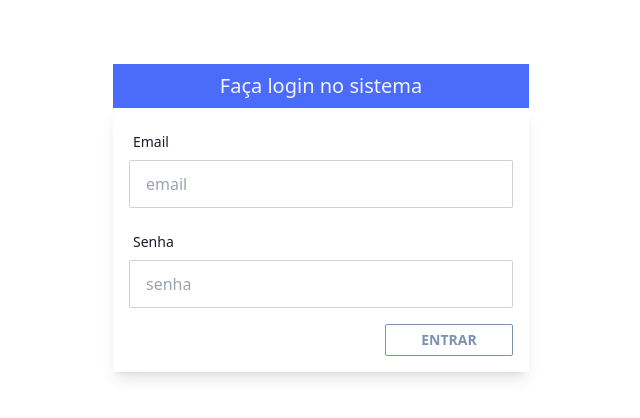
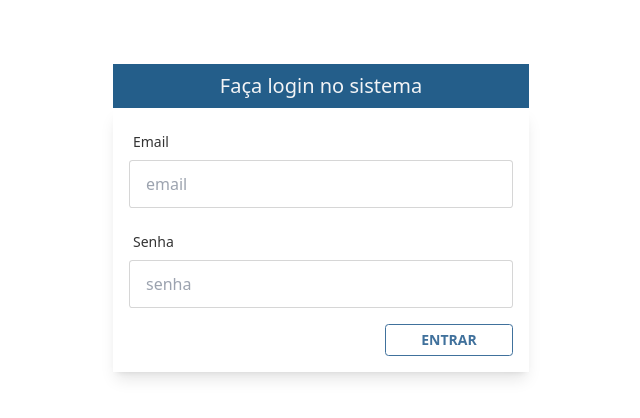
Before and after one commit to adielCalixto/MercanTree, a Vue app in the folder mercantree-fe/: page /login in a window 1280 px wide. Shown: the top 418 px of the page, without its empty margins (319-959 px from the left). Built offline with nearby package versions, Linux system fonts and the light colour scheme; no server answers.

Commit message:
mercantree frontend theme

```diff
--- a/mercantree-fe/src/components/Suppliers/SupplierViewPage.vue
+++ b/mercantree-fe/src/components/Suppliers/SupplierViewPage.vue
@@ -52,7 +52,7 @@
                 </label>
                 <input v-model="supplier.cnpj" type="text" class="input max-w-md input-sm input-bordered">
             </div>
-            <div class="flex justify-end gap-4 my-4 bg-gray-100 p-4">
+            <div class="flex justify-end gap-4 my-4 bg-base-200 p-4">
                 <button class="btn btn-error btn-outline btn-sm" @click.prevent="deleteProduct()">Deletar</button>
                 <button class="btn btn-secondary btn-sm" @click.prevent="updateProduct()">Salvar</button>
             </div>
--- a/mercantree-fe/src/interfaces/config/config.interface.ts
+++ b/mercantree-fe/src/interfaces/config/config.interface.ts
@@ -1,6 +1,6 @@
 enum Theme {
     'DARK' = 'business',
-    'LIGHT' = 'corporate'
+    'LIGHT' = 'mercantree'
 }
 
 interface Config {
--- a/mercantree-fe/tailwind.config.js
+++ b/mercantree-fe/tailwind.config.js
@@ -8,6 +8,33 @@ module.exports = {
     },
     plugins: [require("daisyui")],
     daisyui: {
-        themes: ["corporate", "business"]
+        themes: [
+            {
+                mercantree: {
+                    primary: "#245E8A",
+                    secondary: "#40719C",
+                    success: "#6DECAF",
+                    neutral: "#122A3B",
+                    error: "#F25F5C",
+                    info: "#6470FA",
+                    warning: "#F2CD5D",
+                    "base-100": "#ffffff",
+                    "base-200": "#f7f7f7",
+                    "base-300": "#DDDDDD",
+
+                    "--rounded-box": "0.225rem", // border radius rounded-box utility class, used in card and other large boxes
+                    "--rounded-btn": ".225rem", // border radius rounded-btn utility class, used in buttons and similar element
+                    "--rounded-badge": "1rem", // border radius rounded-badge utility class, used in badges and similar
+                    "--animation-btn": "0.1s", // duration of animation when you click on button
+                    "--animation-input": "0.1s", // duration of animation for inputs like checkbox, toggle, radio, etc
+                    "--btn-text-case": "uppercase", // set default text transform for buttons
+                    "--btn-focus-scale": "0.95", // scale transform of button when you focus on it
+                    "--border-btn": "1px", // border width of buttons
+                    "--tab-border": "1px", // border width of tabs
+                    "--tab-radius": "0.5rem", // border radius of tabs
+                },
+            },
+            'business',
+        ]
     }
 }
```
